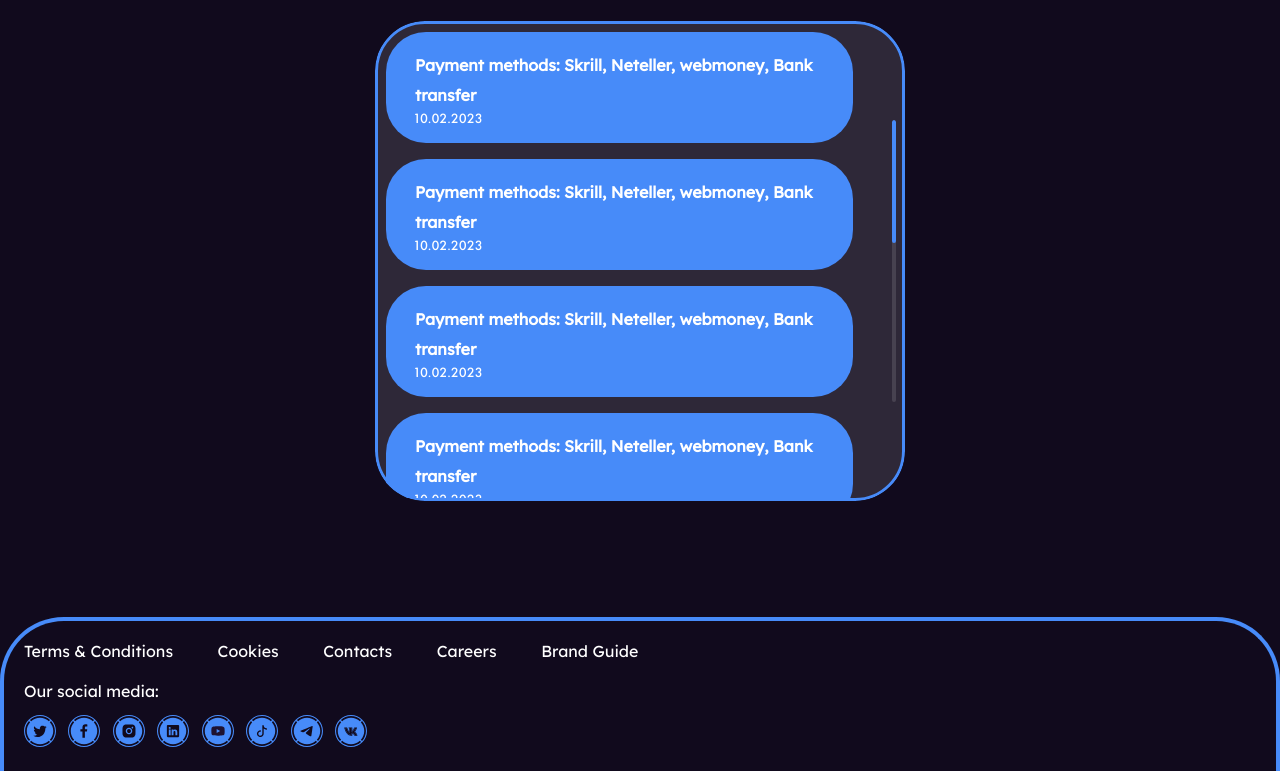
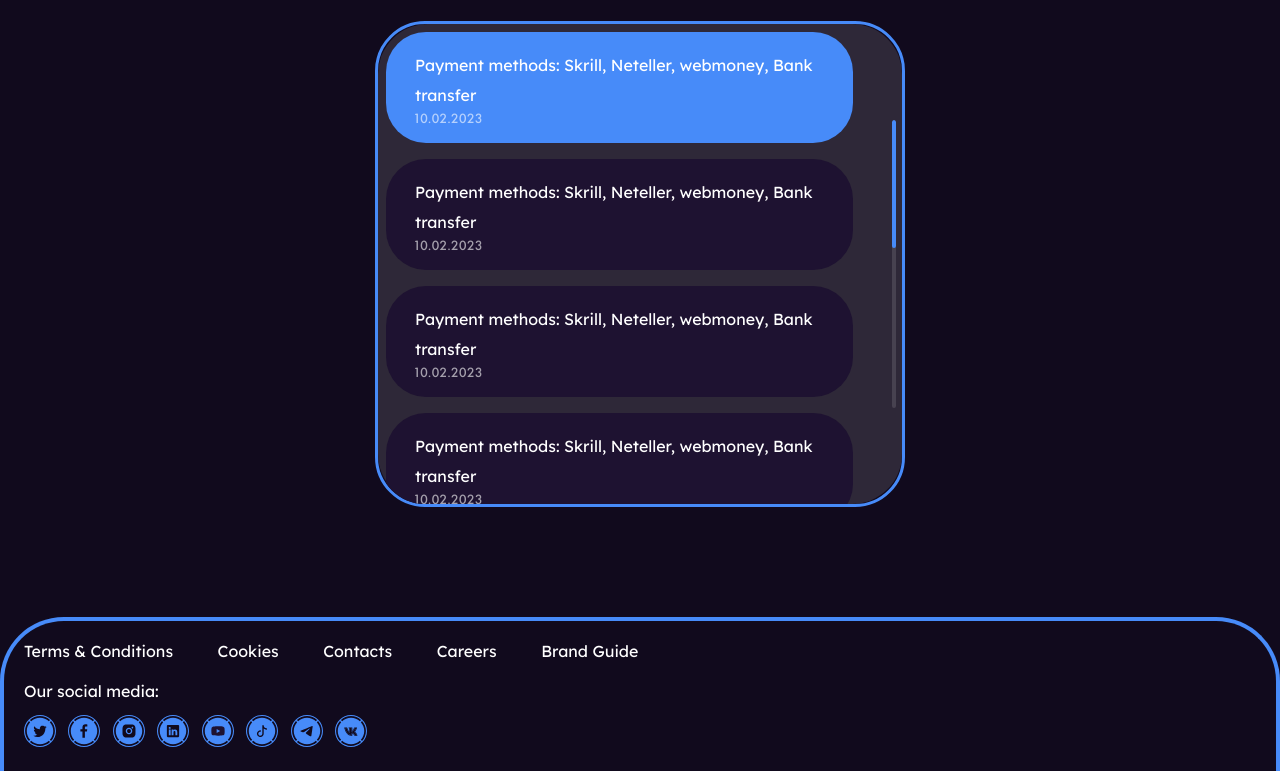
Before and after one commit to Zhenyadev/HOUSE-OF-GAMBLING, a website: page app/index.html in a window 1280 px wide. Shown: the part 705-1476 px from the top of the page. Drawn offline with Linux system fonts and the light colour scheme.

Commit message:
Fix bugs

```diff
--- a/app/index.html
+++ b/app/index.html
@@ -23,9 +23,7 @@
     <div class="container">
         <header class="header">
             <div class="header__logo">
-                <a href="#" class="header__logo-link">
-                    <img src="images/header-logo.svg" alt="Logo image" class="header__logo-img">
-                </a>
+
             </div>
             <nav class="header__menu">
                 <a href="#" class="header__menu-link">About us</a>
@@ -54,9 +52,6 @@
                     <a href="#" class="header__button-active header__button">
                         <div class="header__button-link">SIGN UP</div>
                     </a>
-
-
-
 
             </div>
             <div class="header__button-burger">
@@ -211,10 +206,7 @@
 
     </div>
     <footer class="footer">
-        <div class="footer__logo">
-            <div class="footer__logo-1"><a href="#"><img src="./images/footer-logo1.svg" alt="Logo images"></a></div>
-            <div class="footer__logo-2"><a href="#"><img src="./images/footer-logo2.png" alt="Logo images"></a></div>
-        </div>
+
         <div class="footer__pages">
             <a class="footer__page" href="#">Terms & Conditions</a>
             <a class="footer__page" href="#">Cookies</a>
--- a/app/scss/style.scss
+++ b/app/scss/style.scss
@@ -55,7 +55,7 @@
         local('Lexend-Regular'),
         url('../fonts/Lexend-Regular.woff2') format('woff2'),
         url('../fonts/Lexend-Regular.woff') format('woff');
-    font-weight: normal;
+    font-weight: 400;
     font-style: normal;
     font-display: swap;
 }
@@ -91,6 +91,7 @@
     background-color: #110A1D;
     font-size: 16px;
     font-family: 'Lexend-Regular';
+    font-weight: 400;
     min-height: 100vh;
     flex-direction: column;
     position: relative;
@@ -461,13 +462,13 @@
 }
 
 .banner__blog-inner {
+  border: 3px solid #478bf9;
   border-radius: 100px;
   overflow: hidden;
 }
 
 .banner__blog-box {
   height: 595px;
-  border: 3px solid #478BF9;
   border-radius: 100px;
   padding-top: 24px;
   background-color: rgba(255, 255, 255, 0.12);
@@ -519,12 +520,16 @@
   margin-left: 24px;
   max-width: 467px;
   border-radius: 196px;
+  background-color: #1E1231;
+  margin-bottom: 16px;
+}
+.banner__blog-news:first-child {
   background-color: #478BF9;
-  margin-bottom: 16px;
 }
 
 .banner__blog-content {
   font-family: 'Lexend-Regular',sans-serif;
+  font-weight: 400;
   font-size: 24px;
   padding: 16px 64px 0 64px;
   margin-bottom: 14px;
@@ -533,6 +538,7 @@
 .banner__blog-date {
   font-family: 'FuturaPT-Medium',sans-serif;
   font-size: 14px;
+  color: rgba(255, 255, 255, 0.6);
   padding: 0 64px 16px 64px;
 }
 
@@ -639,6 +645,9 @@
 }
 
 @media(max-width: 1400px) {
+  .container {
+    padding: 0 10px;
+  }
   .header__button-burger {
     z-index: 10;
     display: block;
@@ -798,6 +807,7 @@
   .banner__blog-box a {
     font-size: 16px;
     line-height: 20px;
+    font-weight: 500;
   }
   .banner__button {
     padding: 15px 50px;
@@ -812,6 +822,7 @@
     margin-right: 16px;
   }
   .banner__blog-inner {
+    border: 3px solid #478bf9;
     border-radius: 50px;
   }
   .banner__blog-box {
@@ -824,9 +835,6 @@
   .banner__blog-news {
     border-radius: 40px;
 
-  }
-  .banner__blog-box {
-    border: 3px solid #478bf9;
   }
   .simplebar-track.simplebar-vertical {
     width: 4px;
```
Also changed, not shown: app/css/style.min.css.
